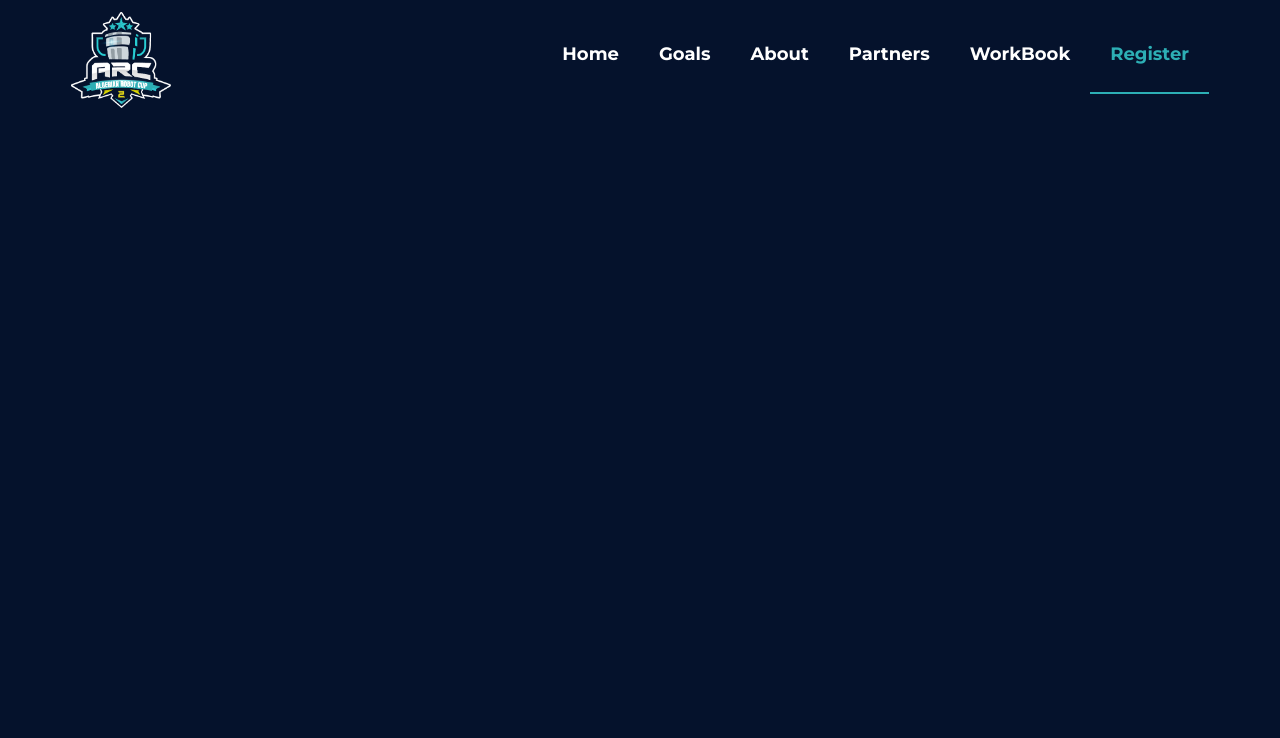
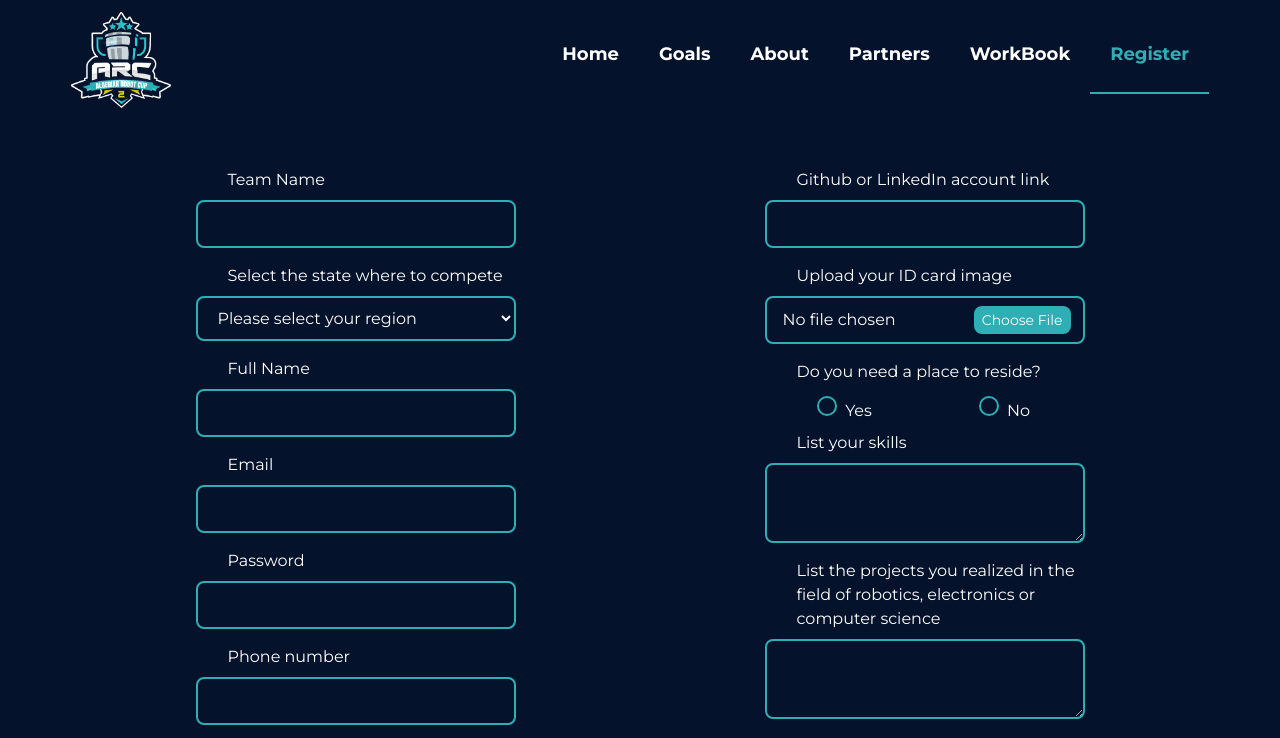
Before and after one commit to celec-club/ARC-front-end, a React (Create React App) app: page /register/1 in a window 1280 px wide. Shown: the top 738 px of the page. Built offline with nearby package versions, Linux system fonts and the light colour scheme; no server answers.

Commit message:
adding team registration, form portal

```diff
--- a/public/index.html
+++ b/public/index.html
@@ -28,6 +28,7 @@
   </head>
   <body>
     <noscript>You need to enable JavaScript to run this app.</noscript>
+    <div id="form-portal"></div>
     <div id="root"></div>
     <!--
       This HTML file is a template.
--- a/src/App.js
+++ b/src/App.js
@@ -3,6 +3,7 @@ import { BrowserRouter, Routes, Route } from "react-router-dom"
 import Header from "./layouts/Header/Header"
 import Home from "./pages/Home"
 import Registration from "./pages/Registration"
+import Error from "./pages/Error"
 
 function App() {
   return (
@@ -12,6 +13,8 @@ function App() {
         <Routes>
           <Route path="/" element={<Home />} />
           <Route path="/register" element={<Registration />} />
+          <Route path="/register/:registerId" element={<Registration />} />
+          <Route path="/NOT_FOUND" element={<Error />} />
         </Routes>
       </BrowserRouter>
     </div>
--- /dev/null
+++ b/src/components/forms/FormProtal/FormPortal.js
@@ -0,0 +1,40 @@
+import React from "react"
+import ReactDOM from "react-dom"
+
+import Button from "../../UI/Button"
+
+const FormPortal = (props) => {
+  if (!props.isOpened) {
+    return
+  }
+  return ReactDOM.createPortal(
+    <div className="portal">
+      <div className="fixed top-0 right-0 bottom-0 left-0 z-10 bg-[rgba(0,0,0,.7)]"></div>
+      <div className="fixed top-[50%] left-[50%] translate-x-[-50%] translate-y-[-50%] w-[500px] ph:w-[300px] z-20 bg-white p-5 rounded-lg ">
+        {props.formValidity && (
+          <div className="error-pup-up relative">
+            <h3>Please update those information :</h3>
+            <p>{props.errorMessage}</p>
+            <Button onClick={props.closePortal}>Close</Button>
+          </div>
+        )}
+
+        {props.success && (
+          <div className="success-pup-up">
+            <h3>
+              Registration went successfully.
+              <br />
+              Please share this link with your Team, they must register through
+              it
+            </h3>
+            <p className="py-4">{props.teamRegistrationLink}</p>
+          </div>
+        )}
+        <Button onClick={props.closePortal}>Close</Button>
+      </div>
+    </div>,
+    document.getElementById("form-portal")
+  )
+}
+
+export default FormPortal
--- a/src/components/forms/MainForm.js
+++ b/src/components/forms/MainForm.js
@@ -1,7 +1,8 @@
-import React from "react"
-
+import React, { useState, useEffect } from "react"
+// import { Navigate } from "react-router-dom"
 import axios from "axios"
 import { Form, Formik } from "formik"
+import { useParams } from "react-router-dom"
 
 import Container from "../UI/Container"
 import Button from "../UI/Button"
@@ -10,11 +11,11 @@ import Input from "./formComponents/Input"
 import Select from "./formComponents/Select"
 import TextInput from "./formComponents/TextInput"
 import RadioInput from "./formComponents/RadioInput"
+import FormPortal from "./FormProtal/FormPortal"
 
 import { formSchema } from "./formSchema"
 
 const initialValues = {
-  team_title: "",
   wilaya: "",
   fullname: "",
   email: "",
@@ -28,21 +29,91 @@ const initialValues = {
   projects: "",
   motivation: "",
   tshirt: "",
-  id_card: "",
+  // id_card: "",
 }
+
+const formData = new FormData()
 
 let errorMessage = ""
 
 const MainForm = (props) => {
+  const { registerId } = useParams()
+
+  const [isNewTeam, setIsNewTeam] = useState(false)
+  const [teamRegistrationId, setTeamRegistrationId] = useState("")
+  const [teamData, setTeamData] = useState({})
+  const [apiInscriptionUrl, setApiInscriptionUrl] = useState("")
+  const [showPortal, setShowPortal] = useState(false)
+  const [formIsNotValid, setFormIsNotValid] = useState(false)
+  const [successRequest, setSuccessRequest] = useState(false)
+
+  const closePortalHandler = () => {
+    setShowPortal(false)
+    setFormIsNotValid(false)
+    setSuccessRequest(false)
+  }
+
+  useEffect(() => {
+    if (registerId !== undefined) {
+      axios
+        .get(`http://api.celec-club.com/api/arc/team/check/${registerId}`)
+        .then((response) => {
+          setIsNewTeam(false)
+          setTeamData(response.data)
+          setApiInscriptionUrl(
+            `http://api.celec-club.com/api/arc/registration?team_code=${registerId}`
+          )
+          console.log(response.data)
+        })
+        .catch((error) => {
+          console.log(error)
+        })
+    } else {
+      setIsNewTeam(true)
+      setApiInscriptionUrl("http://api.celec-club.com/api/arc/registration")
+    }
+  }, [registerId])
+
+  const handleImageInput = (event) => {
+    formData.append(
+      "id_card",
+      event.target.files[0],
+      event.target.files[0].name
+    )
+  }
+
   const submitFormHandler = (values, { resetForm }) => {
-    let errorMessage = ""
+    errorMessage = ""
 
     function submitInscription(memberValues) {
+      if (isNewTeam) {
+        formData.append("team_title", memberValues.team_title)
+      }
+      formData.append("wilaya", memberValues.wilaya)
+      formData.append("fullname", memberValues.fullname)
+      formData.append("phone", memberValues.phone)
+      formData.append("email", memberValues.email)
+      formData.append("is_student", memberValues.is_student)
+      formData.append("need_hosting", memberValues.need_hosting)
+      formData.append("skills", memberValues.skills)
+      formData.append("projects", memberValues.projects)
+      formData.append("motivation", memberValues.motivation)
+      formData.append("job", memberValues.job)
+      formData.append("tshirt", memberValues.tshirt)
+      formData.append("linkedIn_github", memberValues.linkedIn_github)
+      formData.append("password", memberValues.password)
+
+      for (const value of formData.values()) {
+        console.log(value)
+      }
+
       axios
-        .post("http://api.celec-club.com/api/arc/registration", memberValues)
+        .post(apiInscriptionUrl, formData)
         .then(function (response) {
-          console.log(response)
+          setSuccessRequest(true)
+          setShowPortal(true)
           resetForm({ values: "" })
+          setTeamRegistrationId(response.data)
         })
         .catch(function (error) {
           if (error.response.status === 422) {
@@ -52,7 +123,9 @@ const MainForm = (props) => {
               errorMessage += `${key}: ${value}`
               errorMessage += "\n"
             }
-            alert(errorMessage)
+            // alert(errorMessage)
+            setFormIsNotValid(true)
+            setShowPortal(true)
           } else {
             // errorMessage = "Server error please try again"
             alert("Server error please try again")
@@ -64,6 +137,22 @@ const MainForm = (props) => {
 
   return (
     <Container className="my-14">
+      {isNewTeam && (
+        <FormPortal
+          isOpened={showPortal}
+          formValidity={formIsNotValid}
+          errorMessage={errorMessage}
+          success={successRequest}
+          teamRegistrationLink={`http://arc.celec-club.com/register/${teamRegistrationId.team_code}`}
+          closePortal={closePortalHandler}
+        />
+      )}
+      {isNewTeam && (
+        <p className="text-white text-xl text-center py-5">
+          Please note that when submitting the form, a link will show up and you
+          must share this link with your team to register through it
+        </p>
+      )}
       <Formik
         initialValues={initialValues}
         validationSchema={formSchema}
@@ -76,7 +165,10 @@ const MainForm = (props) => {
                 id="team_title"
                 label="Team Name"
                 type="text"
-                name="team_title"
+                disabled={!isNewTeam}
+                required={isNewTeam}
+                name={isNewTeam ? "team_title" : "team_code"}
+                placeholder={isNewTeam ? "" : teamData.title}
               />
               <Select
                 id="wilaya"
@@ -116,13 +208,13 @@ const MainForm = (props) => {
                   id="student_true"
                   label="Yes"
                   name="is_student"
-                  value="yes"
+                  value="1"
                 />
                 <RadioInput
                   id="student_false"
                   label="No"
                   name="is_student"
-                  value="no"
+                  value="0"
                 />
               </div>
               <Input
@@ -156,12 +248,24 @@ const MainForm = (props) => {
                 id="id_card"
                 label="Upload your ID card image"
                 type="file"
-                accept="image/*"
+                required
+                accept="image/png, image/jpeg, image/jpg"
                 name="id_card"
-                value={undefined}
-                onChange={(e) =>
-                  props.setFieldValue("id_card", e.target.files[0])
-                }
+                onChange={handleImageInput}
+                // onChange={(event) => {
+                // let reader = new FileReader()
+                // let file = event.currentTarget.files[0]
+
+                // props.setFieldValue("id_card", event.currentTarget.files[0])
+
+                // reader.readAsDataURL(file)
+                // if (file) {
+                //   reader.onload = (e) => {
+                //     props.setFieldValue("id_card", e.target.result)
+                //     console.log(e.target.result)
+                //   }
+                // }
+                // }}
               />
               <p className="text-white ml-8 mb-3">
                 Do you need a place to reside?
@@ -171,13 +275,13 @@ const MainForm = (props) => {
                   id="need_hosting-true"
                   label="Yes"
                   name="need_hosting"
-                  value="yes"
+                  value="1"
                 />
                 <RadioInput
                   id="need_hosting-false"
                   label="No"
                   name="need_hosting"
-                  value="no"
+                  value="0"
                 />
               </div>
               <TextInput id="Skills" label="List your skills" name="skills" />
--- a/src/components/forms/formComponents/Input.js
+++ b/src/components/forms/formComponents/Input.js
@@ -10,7 +10,9 @@ const Input = ({ label, id, ...props }) => {
         {...field}
         {...props}
         // onChange={props.onChange}
-        className={meta.touched && meta.error ? "input-error" : ""}
+        className={
+          `${meta.touched && meta.error ? "input-error" : ""}` + props.className
+        }
       />
       {meta.touched && meta.error && (
         <div className="text-[#ff001a]">{meta.error}</div>
--- a/src/components/forms/formSchema.js
+++ b/src/components/forms/formSchema.js
@@ -1,7 +1,7 @@
 import * as yup from "yup"
 
 export const formSchema = yup.object().shape({
-  team_title: yup.string().required(),
+  // team_title: yup.string().required(),
 
   wilaya: yup
     .string()
@@ -17,9 +17,9 @@ export const formSchema = yup.object().shape({
     .email("Please enter a valid email")
     .required("Please enter you email"),
 
-  is_student: yup.string().required().oneOf(["yes", "no"]),
+  is_student: yup.string().required().oneOf(["1", "0"]),
 
-  need_hosting: yup.string().required().oneOf(["yes", "no"]),
+  need_hosting: yup.string().required().oneOf(["1", "0"]),
 
   skills: yup.string().required(),
 
@@ -38,12 +38,12 @@ export const formSchema = yup.object().shape({
 
   password: yup.string().required(),
 
-  id_card: yup
-    .mixed()
-    .required("You need to provide a file")
-    .test(
-      "fileSize",
-      "The image size mus be less than 10MB",
-      (value) => value && value.size < 10_000_000
-    ),
+  // id_card: yup
+  //   .mixed()
+  //   .required("You need to provide a file")
+  //   .test(
+  //     "fileSize",
+  //     "The image size mus be less than 10MB",
+  //     (value) => value && value.size < 10_000_000
+  //   ),
 })
--- a/src/index.css
+++ b/src/index.css
@@ -122,4 +122,20 @@ code {
     @apply text-white text-sm bg-Color-Cyan py-1 px-2 absolute right-2 top-[50%] translate-y-[-50%] border-0 outline-0 rounded-lg cursor-pointer;
   }
   /* End Forms */
+
+  /* Form Portal */
+  .error-pup-up h3,
+  .success-pup-up h3 {
+    @apply font-bold text-lg text-Color-Dark-Blue;
+  }
+
+  .error-pup-up p,
+  .success-pup-up ul {
+    @apply p-2;
+  }
+
+  .portal button,
+  .portal button {
+    @apply bg-Color-Cyan text-white px-4 py-2 rounded-lg right-0 bottom-[-30px] ph:bottom-[-50px];
+  }
 }
--- /dev/null
+++ b/src/pages/Error.js
@@ -0,0 +1,7 @@
+import React from "react"
+
+const Error = () => {
+  return <div>NOT FOUND</div>
+}
+
+export default Error
```
